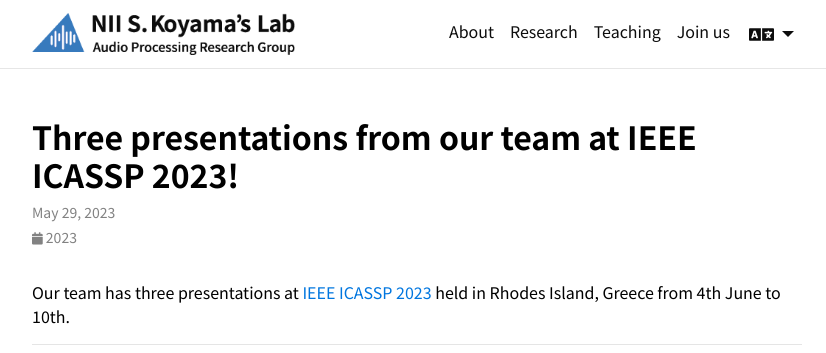
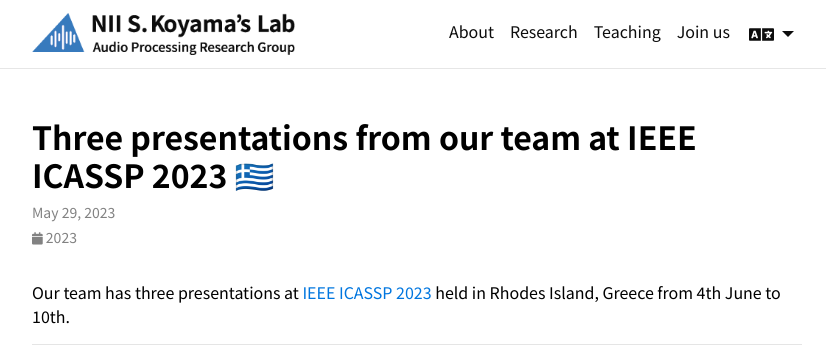
Before and after one commit to skoyamalab/skoyamalab.github.io, a Jekyll site: the page built from _news/announcement20230523.md, in a window 1280 px wide and 927 px high. Shown: the top 353 px of the window, without its empty margins (223-1049 px from the left). Built offline with Jekyll 4.4.1, drawn with Linux system fonts in a browser that asks for light colours; full-size pictures stand in for the smaller copies a plugin makes; comment, search, counter and statistics services are not loaded; a style sheet for code colours, icons or effects is not loaded.

Commit message:
updated news

```diff
--- a/_news/announcement20230523.md
+++ b/_news/announcement20230523.md
@@ -1,6 +1,6 @@
 ---
 layout: post
-title: Three presentations from our team at IEEE ICASSP 2023!
+title: Three presentations from our team at IEEE ICASSP 2023 🇬🇷
 date: 2023-5-29 10:00:00+0900
 inline: false
 related_posts: false
```
Also changed, not shown: _news_ja/announcement20230523.md (+1 -1 lines).
